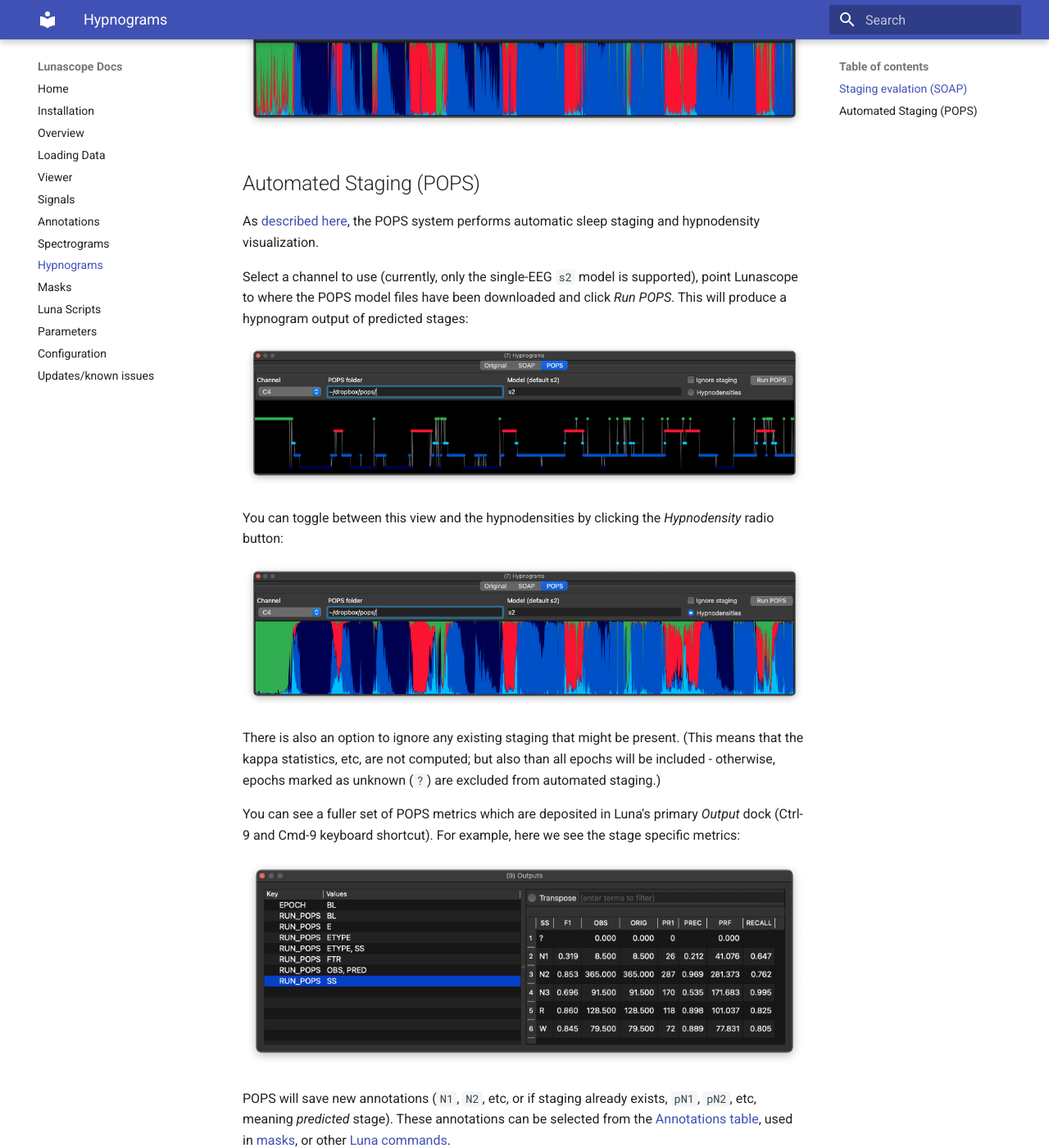
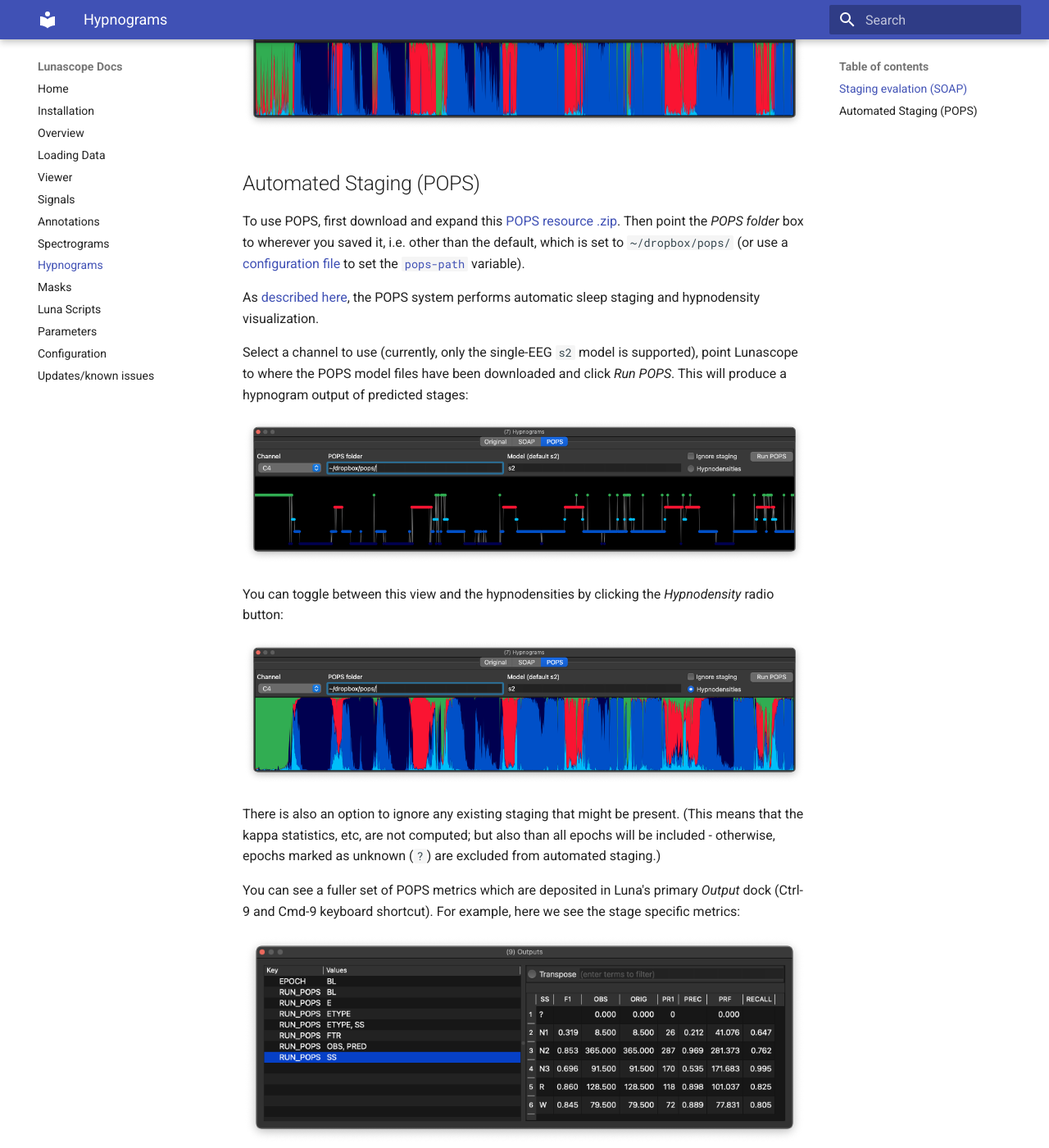
Before and after one commit to remnrem/lunascope-docs, an MkDocs documentation site: the page built from docs/hypnograms.md, in a window 1280 px wide and 1400 px high, scrolled down 1038 px. Shown: the whole window at 82% size. Built offline with MkDocs 1.6.1 and Material for MkDocs 9.7.7, drawn with Linux system fonts in a browser that asks for light colours; some of the changed text lies outside the part shown.

Commit message:
pops/3.10 update

```diff
--- a/docs/hypnograms.md
+++ b/docs/hypnograms.md
@@ -28,6 +28,8 @@ press _SOAP_ to generate the kappa coefficients and a SOAP-hypnodensity plot:
 
 ## Automated Staging (POPS)
 
+To use POPS, first download and expand this [POPS resource .zip](http://zzz.bwh.harvard.edu/dist/luna/pops.zip). Then point the _POPS folder_ box to wherever you saved it, i.e. other than the default, which is set to `~/dropbox/pops/` (or use a [configuration file](config.md) to set the [`pops-path`](config.md#par-general-parameters) variable).
+
 As [described here](https://zzz-luna.org/luna/ref/pops/), the POPS
 system performs automatic sleep staging and hypnodensity
 visualization.
@@ -51,5 +53,12 @@ we see the stage specific metrics:
 
 ![POPS Metrics](imgs/pops-metrics.png)
 
-POPS will save new annotations (`N1`, `N2`, etc, or if staging already exists, `pN1`, `pN2`, etc, meaning _predicted_ stage).  These annotations can be selected
-from the [Annotations table](annotations.md), used in [masks](masks.md), or other [Luna commands](scripts.md).
+POPS will save new annotations (`N1`, `N2`, etc, or if staging already
+exists, `pN1`, `pN2`, etc, meaning _predicted_ stage).  These
+annotations can be selected from the [Annotations
+table](annotations.md), used in [masks](masks.md), or other [Luna
+commands](scripts.md).
+
+If you want to set different options (e.g. multiple channels) then use
+the `RUN-POPS` or `POPS` commands in the [_Console_](scripts.md) to
+run _POPS_ generically rather than using this convenience interface (it calls the same underlying code).
```
Also changed, not shown: docs/install.md (+1 -1 lines).
